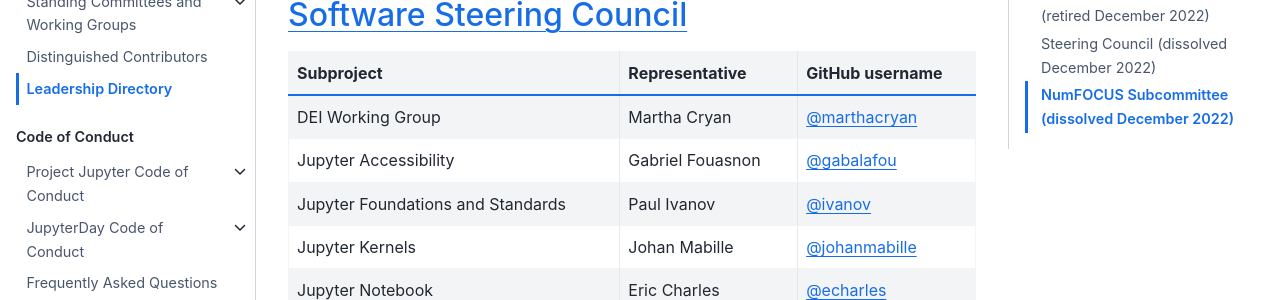
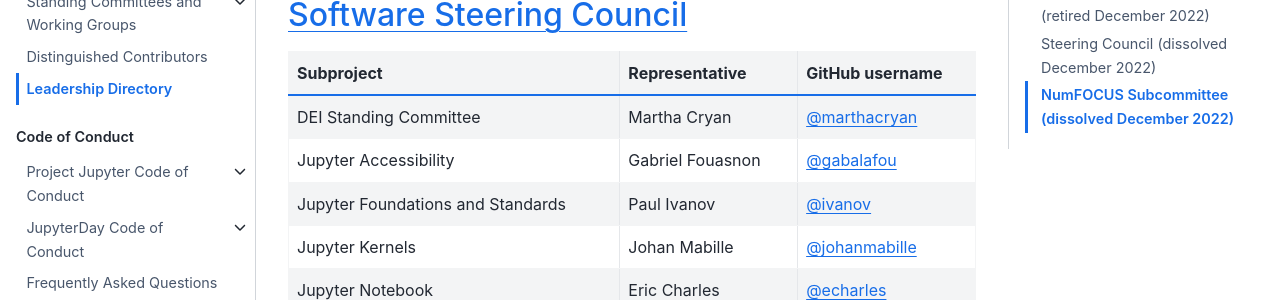
Before and after one commit to jupyter/governance, a Jupyter Book: the page built from people.md, in a window 1280 px wide and 900 px high, scrolled down 376 px. Shown: the part 153-453 px from the top of the window. Built offline with Jupyter Book 1.0.4 settings and Sphinx 7.4.7 and the Sphinx Book theme 1.1.4, drawn with Linux system fonts in a browser that asks for light colours; pages that are not in the unit, such as notebooks, are missing from menus.

Commit message:
Fix subproject next to Martha Cryan in leadership directory

```diff
--- a/people.md
+++ b/people.md
@@ -16,7 +16,7 @@
 
 | Subproject | Representative | GitHub username |
 | ---------- | -------------- | --------------- |
-| DEI Working Group | Martha Cryan | [@marthacryan](https://github.com/marthacryan) |
+| DEI Standing Committee | Martha Cryan | [@marthacryan](https://github.com/marthacryan) |
 | Jupyter Accessibility | Gabriel Fouasnon | [@gabalafou](https://github.com/gabalafou) |
 | Jupyter Foundations and Standards | Paul Ivanov | [@ivanov](https://github.com/ivanov) |
 | Jupyter Kernels | Johan Mabille | [@johanmabille](https://github.com/johanmabille) |
```
